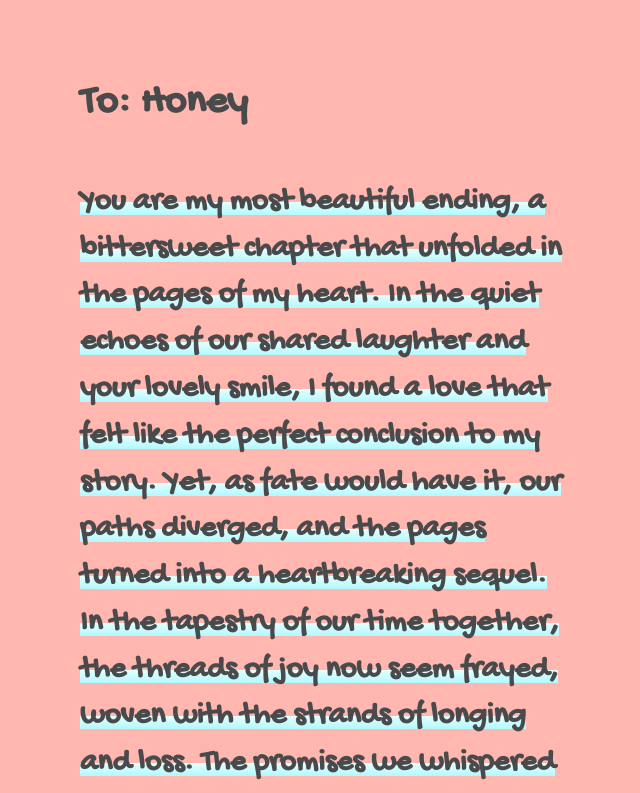
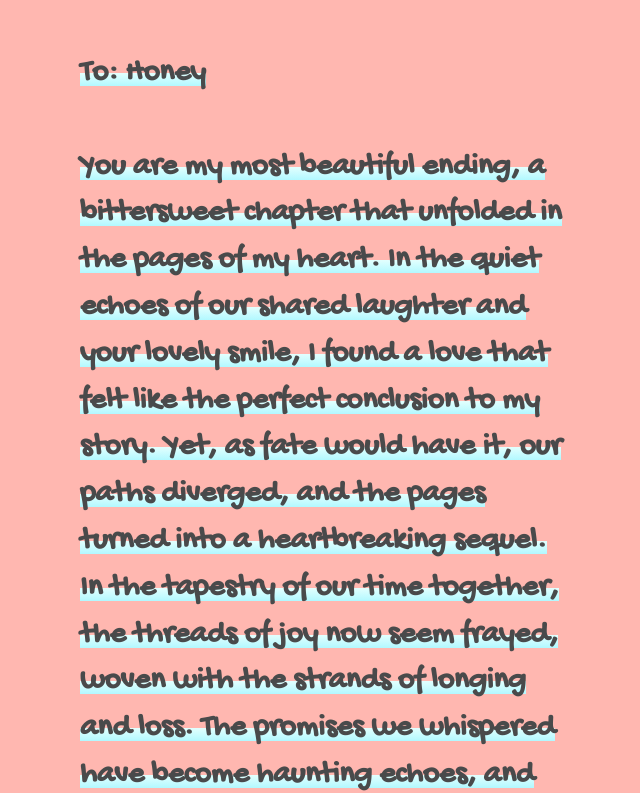
Before and after one commit to arex20/letter, a plain HTML site: page index.html in a window 1280 px wide. Shown: the part 277-1070 px from the top of the page, without its empty margins (312-952 px from the left). Drawn offline with Linux system fonts and the light colour scheme.

Commit message:
Update index.html

```diff
--- a/index.html
+++ b/index.html
@@ -7,9 +7,8 @@
 
 </head>
 <body>
-  <h1>To: Honey</h1>
-  <br>
-  <h2>You are my most beautiful ending, a bittersweet chapter that unfolded in the pages of my heart. In the quiet echoes of our shared laughter and your lovely smile, I found a love that felt like the perfect conclusion to my story. Yet, as fate would have it, our paths diverged, and the pages turned into a heartbreaking sequel.
+
+  <h2>To: Honey <br><br>You are my most beautiful ending, a bittersweet chapter that unfolded in the pages of my heart. In the quiet echoes of our shared laughter and your lovely smile, I found a love that felt like the perfect conclusion to my story. Yet, as fate would have it, our paths diverged, and the pages turned into a heartbreaking sequel.
 
 In the tapestry of our time together, the threads of joy now seem frayed, woven with the strands of longing and loss. The promises we whispered have become haunting echoes, and the once vibrant colors of our love have faded into shades of melancholy. Each word left unsaid weighs heavily on my chest, and the void you've left behind echoes with the emptiness of a shattered dream.
 
```
